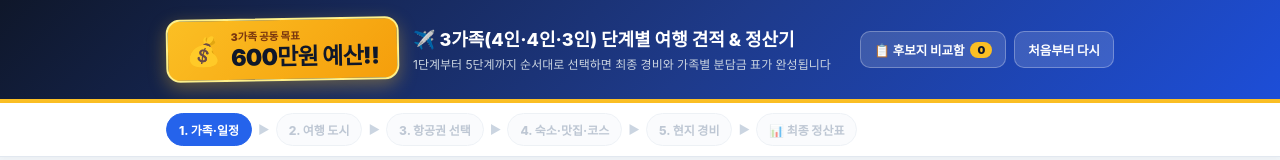
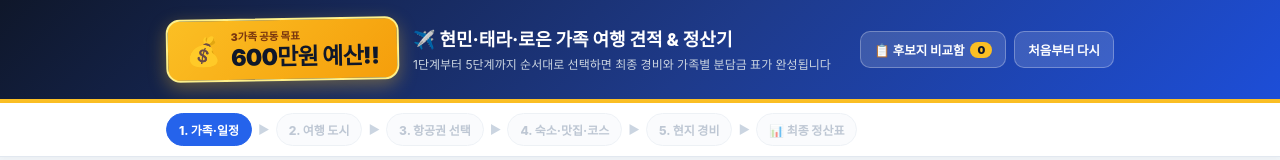
Before and after one commit to lmc0591/family-trip, a plain HTML site: page index.html in a window 1280 px wide. Shown: the top 160 px of the page. Drawn offline with Linux system fonts and the light colour scheme.

Commit message:
Update index.html

```diff
--- a/index.html
+++ b/index.html
@@ -3,7 +3,7 @@
 <head>
   <meta charset="UTF-8" />
   <meta name="viewport" content="width=device-width, initial-scale=1.0" />
-  <title>600만원 예산!! 3가족(11인) 단계별 여행 견적 & 정산기</title>
+  <title>600만원 예산!! 현민·태라·로은 가족 여행 견적 & 정산기</title>
   <style>
     *, *::before, *::after { box-sizing: border-box; margin: 0; padding: 0; }
     body {
@@ -823,7 +823,7 @@
       </div>
 
       <div class="hero-title-area">
-        <div class="hero-title">✈️ 3가족(4인·4인·3인) 단계별 여행 견적 & 정산기</div>
+        <div class="hero-title">✈️ 현민·태라·로은 가족 여행 견적 & 정산기</div>
         <div class="hero-sub">1단계부터 5단계까지 순서대로 선택하면 최종 경비와 가족별 분담금 표가 완성됩니다</div>
       </div>
 
```
